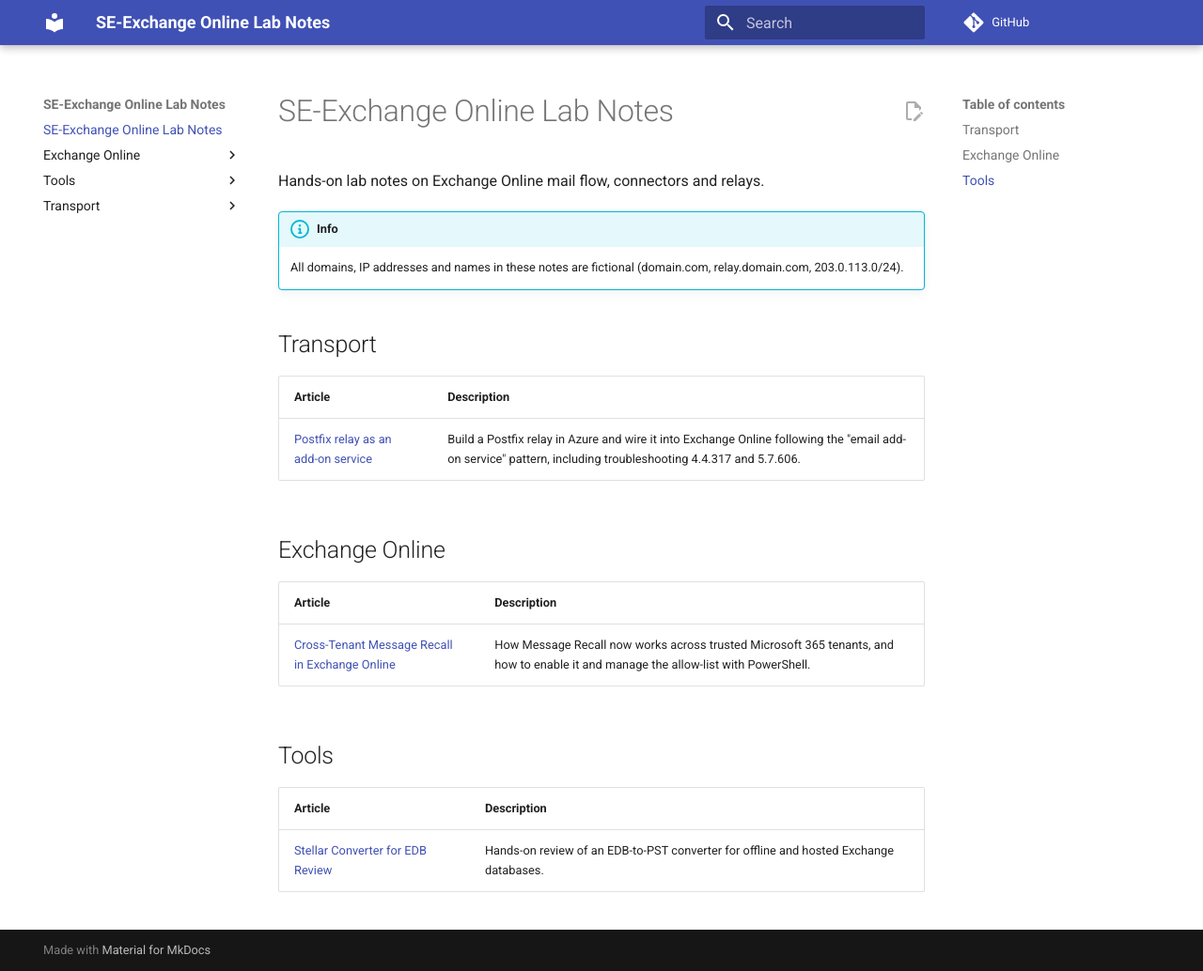
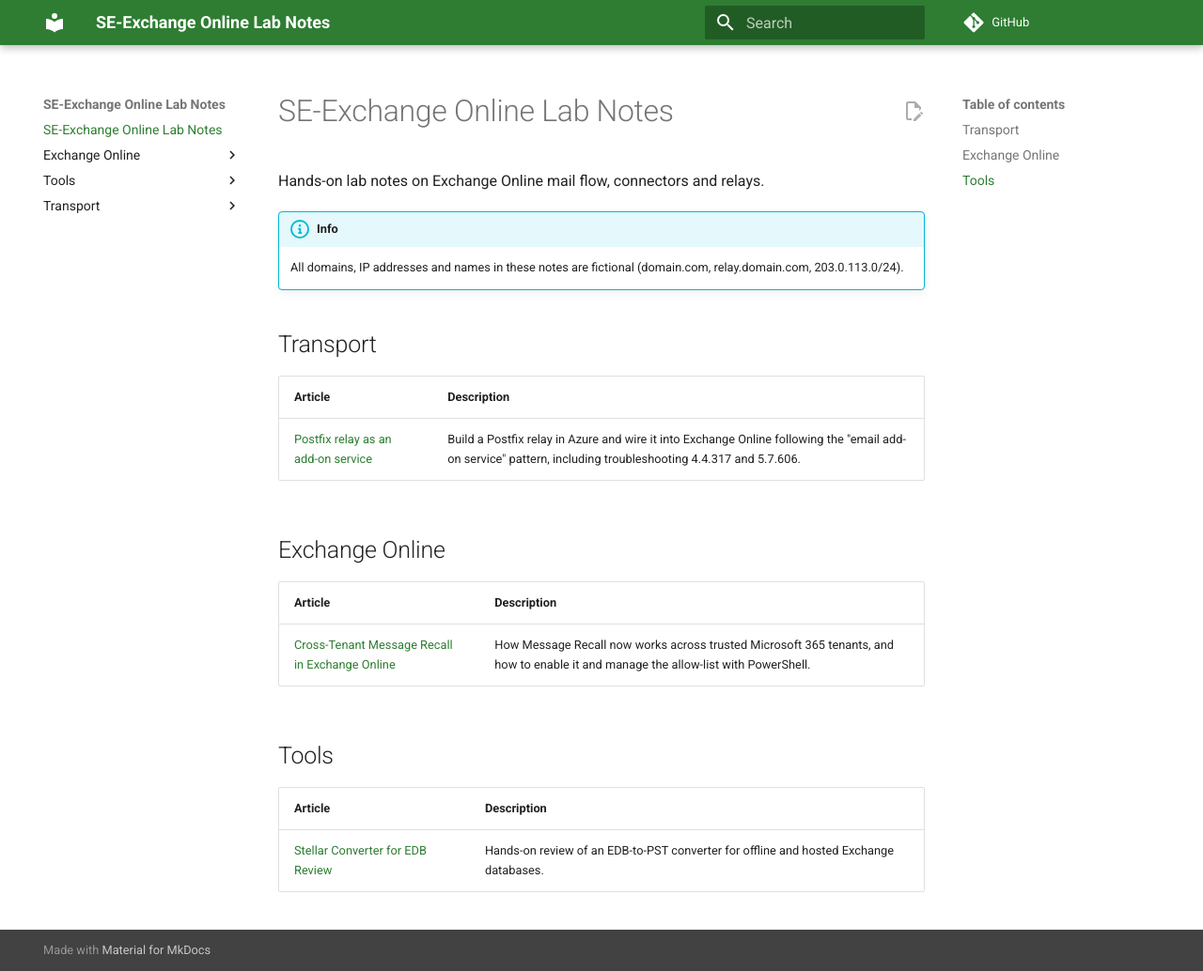
Before and after one commit to jeanpaulnk/JPN365Labs, an MkDocs documentation site: the page built from docs/index.md, in a window 1280 px wide and 1034 px high. Shown: the whole window at 94% size. Built offline with MkDocs 1.6.1 and Material for MkDocs 9.7.7, drawn with Linux system fonts in a browser that asks for light colours; comment, search, counter and statistics services are not loaded.

Commit message:
Add extra CSS file to mkdocs configuration

```diff
--- a/mkdocs.yml
+++ b/mkdocs.yml
@@ -1,3 +1,4 @@
+extra_css: [stylesheets/extra.css]
 site_url: https://jeanpaulnk.github.io/SE-Exchange-Online-Lab-Notes/
 repo_url: https://github.com/jeanpaulnk/SE-Exchange-Online-Lab-Notes
 site_name: 'SE-Exchange Online Lab Notes'
```
